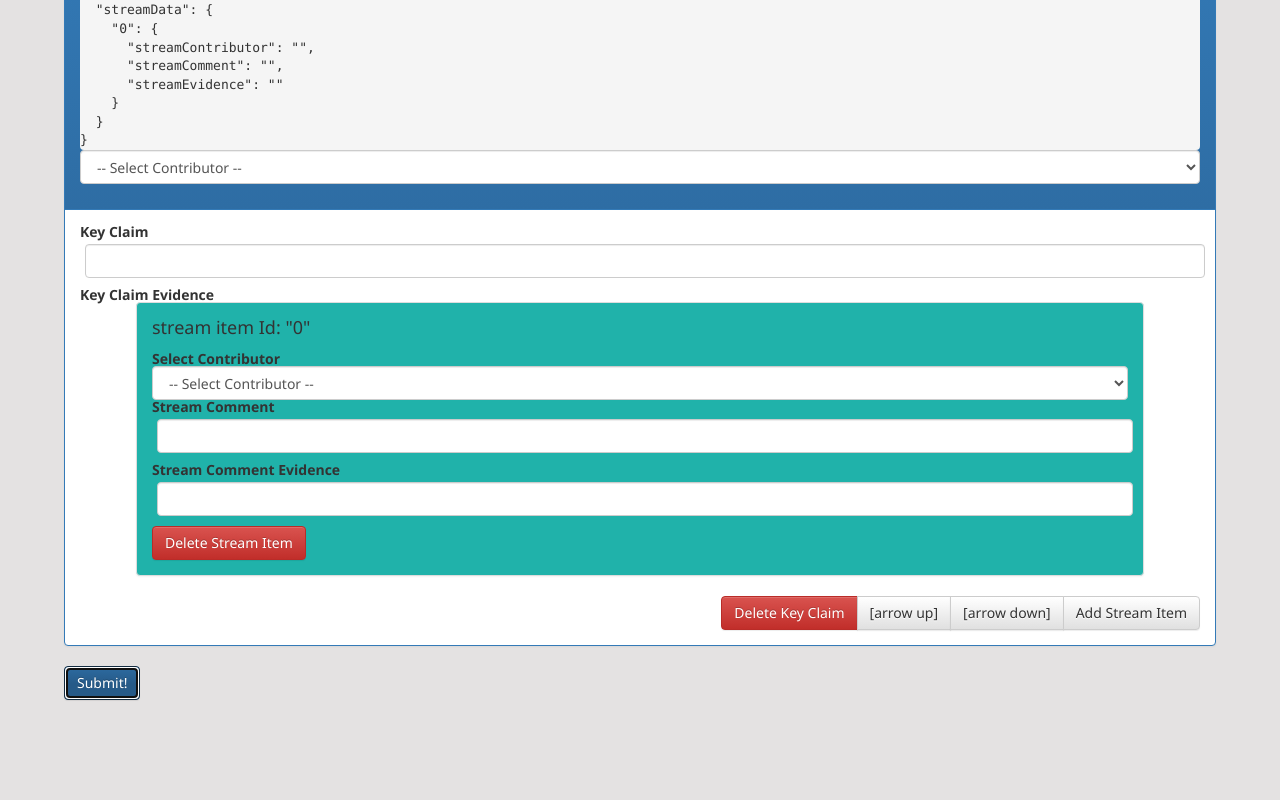
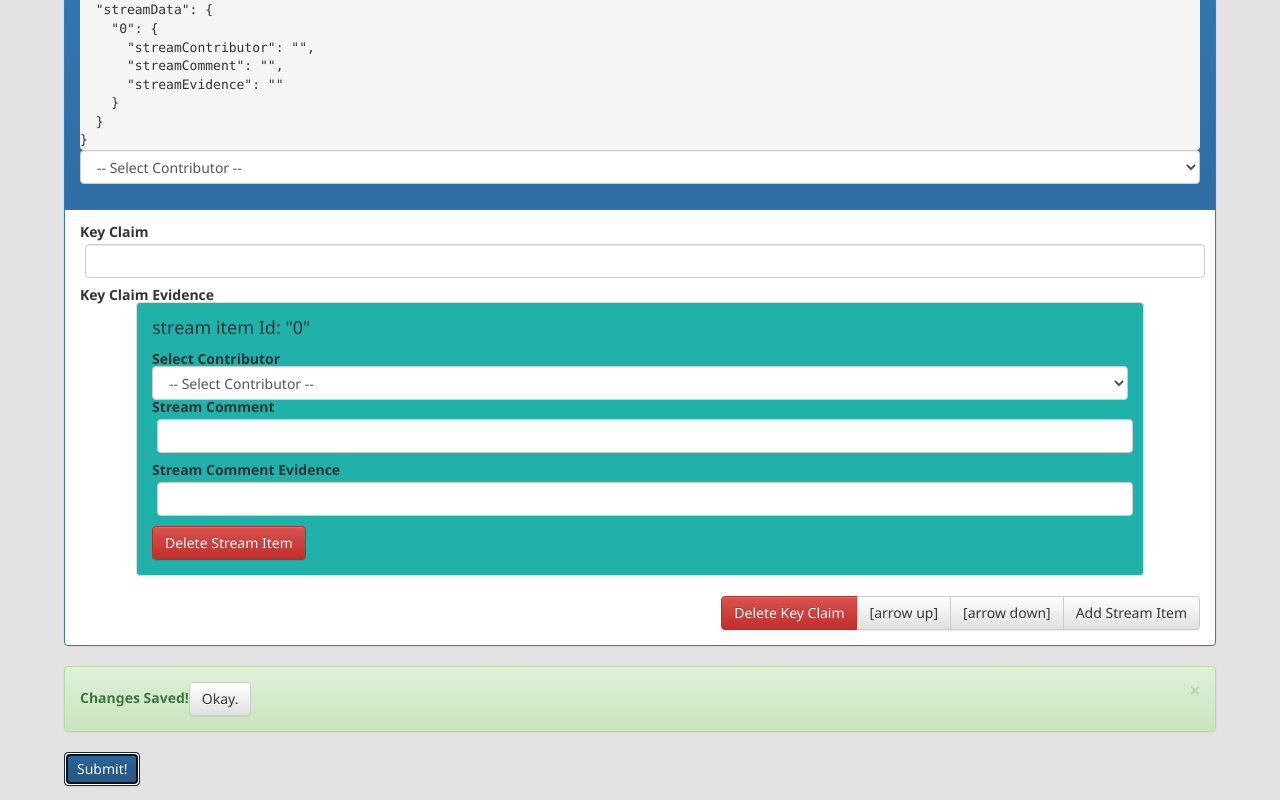
Before and after one commit to prime-hadar-policy-bytes/policy_bytes, a React (Create React App) app: page /topicEdit in a window 1280 px wide. Both pictures are taken after typing "Sample", "Sample", "Sample", "Sample", "Sample", "Sample" into the empty fields and a click on the button "Submit!". Shown: the part 1857-2657 px from the top of the page. Built offline with nearby package versions, Linux system fonts and the light colour scheme; no server answers.

Commit message:
bring new SQL queries in

```diff
--- /dev/null
+++ b/src/components/Admin/TopicEdit/SubmitAlert.jsx
@@ -0,0 +1,17 @@
+import React, { Component } from 'react'
+import { Alert, Button } from 'react-bootstrap';
+
+
+
+export default class SubmitAlert extends Component {
+  render() {
+    return (
+      <div>
+        <Alert bsStyle="success" onDismiss={this.props.handleDismiss}>
+            <strong>Changes Saved!</strong>
+            <Button onClick={this.props.handleDismiss}>Okay.</Button>
+        </Alert>
+      </div>
+    )
+  }
+}
--- a/src/components/Admin/TopicEdit/TopicEdit.jsx
+++ b/src/components/Admin/TopicEdit/TopicEdit.jsx
@@ -3,12 +3,17 @@ import { connect } from 'react-redux'
 
 import Footer from '../../Footer/Footer.jsx'
 import KeyClaimForm from './KeyClaimForm.jsx'
+import SubmitAlert from './SubmitAlert.jsx'
 
 import { Panel, Tab, Tabs, Button, ButtonGroup, FormGroup, ControlLabel, FormControl } from 'react-bootstrap';
 
 class TopicEdit extends Component {
   constructor(props) {
     super(props)
+
+    this.state = {
+      submitAlert: false
+    }
   }
 
   componentDidMount() {
@@ -50,7 +55,9 @@ class TopicEdit extends Component {
       type: 'SET_NEW_TOPIC',
       payload: this.state,
     })
-
+    this.setState({
+      submitAlert: true
+    })
     ///SOME INDICATOR HERE
 
   }
@@ -74,10 +81,16 @@ class TopicEdit extends Component {
     })
   }
 
+  handleDismiss = () => {
+    console.log('in handledismiss');
+
+    this.setState({
+      submitAlert: false
+    })
+  }
+
 
   render() {
-
-
 
     let keyClaimIdObject = this.props.state.cacheEdit.topicEditCache.keyClaims;
     let keyClaimForms = []
@@ -91,8 +104,6 @@ class TopicEdit extends Component {
       )
     }
 
-
-
     return (
       <div>
         <div className="wrapper">
@@ -103,7 +114,6 @@ class TopicEdit extends Component {
           <pre>state: {JSON.stringify(this.props.keyClaims, null, 3)}</pre>
 
           <form action="" onSubmit={this.handleSubmit}>
-
 
             <Panel>
               <Panel.Body>
@@ -213,10 +223,16 @@ class TopicEdit extends Component {
 
             <Button bsStyle="primary" onClick={this.addKeyClaim}>Add Key Claim</Button>
 
-
             {/* Mapped array of number of key claims in this.props.state.keyClaims */}
             {keyClaimForms}
 
+
+{/* Conditionally render a success/failure message based on result of submit */}
+          <div>
+            {this.state.submitAlert &&
+              <SubmitAlert handleDismiss={this.handleDismiss}/>
+            }
+          </div>
 
 
             <Button type="submit" bsStyle="primary">Submit!</Button>
--- a/src/redux/reducers/atticusTopicEditReducer.js
+++ b/src/redux/reducers/atticusTopicEditReducer.js
@@ -129,6 +129,11 @@ const topicEditCache = (state = emptyTopicEditCache, action) => {
                 }
             }
 
+
+//SET REDUX STORE TO HOLD SELECTED TOPIC TO BE EDITED
+        case 'EDIT_SELECTED_TOPIC':
+            return action.payload
+
         default:
         return state
     }
```
Lines whose indentation alone changed are shown as unchanged.
